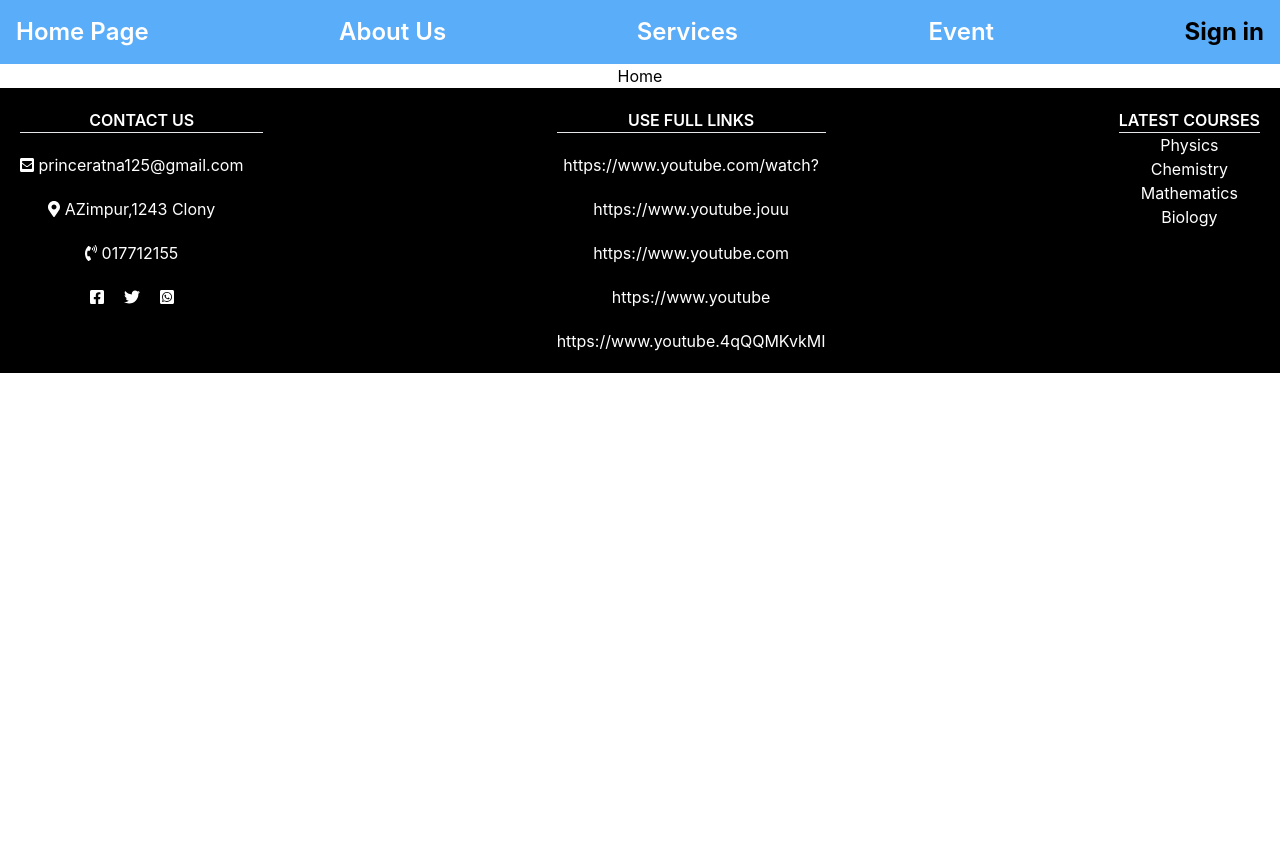
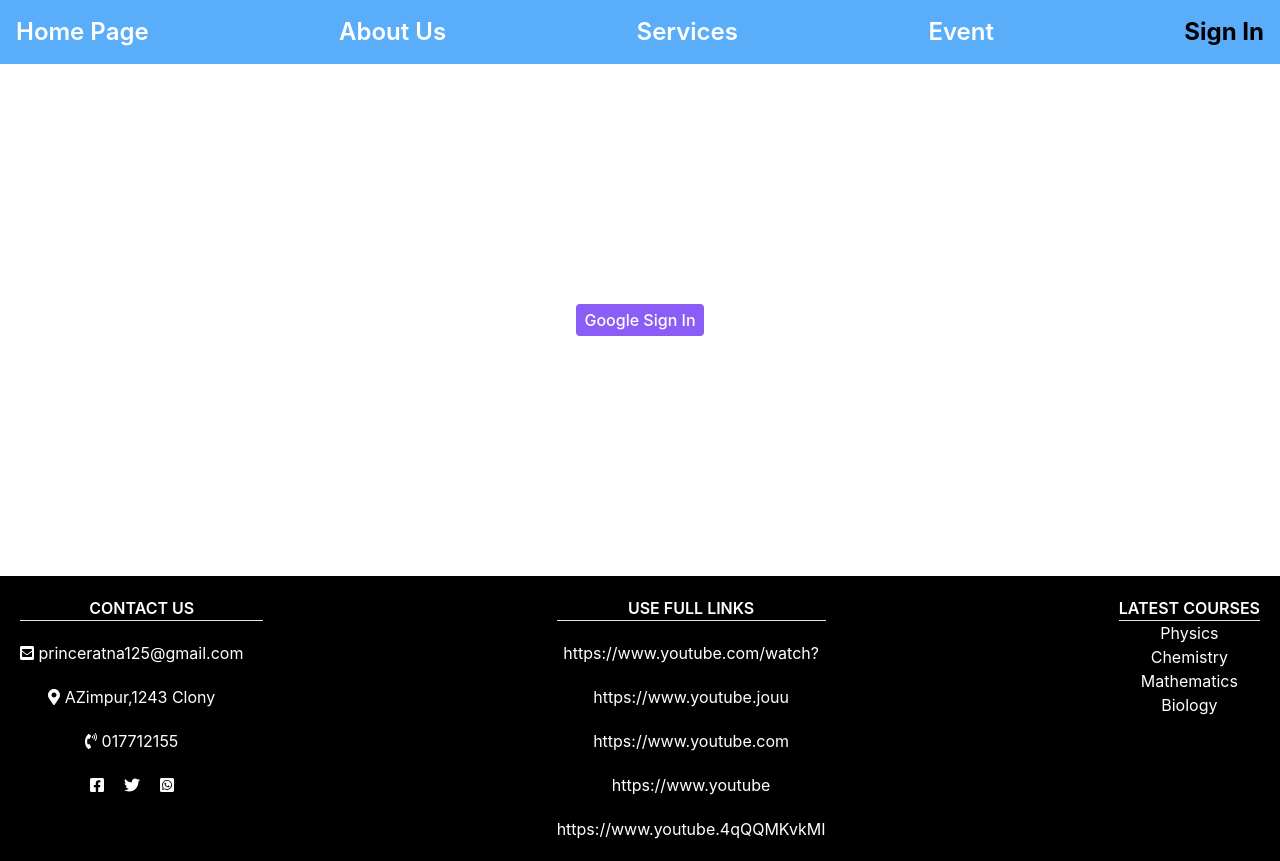
Before and after one commit to PrinceRatna/tourism-client-public, a React (Create React App) app: page /sign in a window 1280 px wide. Before the commit the page ends 800 px from the top, so only its background shows below. Built offline with nearby package versions, Linux system fonts and the light colour scheme; no server answers.

Commit message:
first commit1

```diff
--- a/src/App.js
+++ b/src/App.js
@@ -1,41 +1,56 @@
-import logo from './logo.svg';
+
 import './App.css';
 import React from "react";
 import {
   BrowserRouter as Router,
   Switch,
   Route,
-  Link
+
 } from "react-router-dom";
 import About from './component/About/About';
 import Header from './component/Header/Header';
 import Users from './component/Users/Users';
 import Home from './component/Home/Home';
 import Footer from './component/Footer/Footer';
-
+import SignIn from './component/SignIn/SignIn';
+import NotFound from './component/NotFound/NotFound';
+import AuthProvider from './context/AuthProvider';
+import PrivateRoute from './component/PrivateRoute/PrivateRoute'
 function App() {
 
 
   return (
     <div className="App">
+      <AuthProvider>
     <Router>
       <Header></Header>
         <Switch>
-          <Route path="/about">
+          <Route path="/home">
+            <Home></Home>
+          </Route>
+          <PrivateRoute  path="/about">
             <About></About>
-          </Route>
+          </PrivateRoute>
           <Route path="/users">
             <Users></Users>
           </Route>
-          <Route  path="/">
+          <Route exact  path="/">
             <Home ></Home>
+          </Route>
+          <Route path="/sign">
+            <SignIn></SignIn>
+          </Route>
+
+          <Route path="*">
+            <NotFound></NotFound>
+
           </Route>
 
         </Switch>
         <Footer></Footer>
 
     </Router>
-
+    </AuthProvider>
 
     </div>
   );
--- a/src/component/Header/Header.js
+++ b/src/component/Header/Header.js
@@ -1,7 +1,10 @@
 import React from 'react';
 import {  NavLink } from 'react-router-dom';
+import useAuth from '../../hooks/useAuth';
 
 const Header = () => {
+    const {user}=useAuth();
+
     return (
     <div>
           <div>
@@ -11,7 +14,15 @@ const Header = () => {
                 <NavLink activeStyle={{fontWeight:"bold",color:"black"}} className="text-white text-2xl block font-semibold p-4 " to="/services">Services</NavLink>
                 <NavLink activeStyle={{fontWeight:"bold",color:"black"}} className="text-white text-2xl block font-semibold p-4 " to="/event">Event</NavLink>
                 {/* <NavLink activeStyle={{fontWeight:"bold",color:"black"}} className="text-white text-2xl block font-semibold p-4 " to="/register">Register</NavLink> */}
-                <NavLink activeStyle={{fontWeight:"bold",color:"black"}} className="text-white text-2xl block font-semibold p-4 " to="/sign">Sign in</NavLink>
+                {
+                    user.email?
+                    <NavLink activeStyle={{fontWeight:"bold",color:"black"}} className="text-white text-2xl block font-semibold p-4 " to="/sign"> Sign Out</NavLink>:
+                    <NavLink activeStyle={{fontWeight:"bold",color:"black"}} className="text-white text-2xl block font-semibold p-4 " to="/sign"> Sign In</NavLink>
+                }
+                {
+                    user.displayName&&<div className="text-white  text-2xl block font-semibold p-4 ">{user.displayName}</div>
+                }
+
             </nav>
         </div>
     </div>
--- /dev/null
+++ b/src/component/NotFound/NotFound.js
@@ -0,0 +1,12 @@
+import React from 'react';
+
+const NotFound = () => {
+    return (
+        <div className="text-center mt-20 mb-52">
+            <h1 className="text-red-600 text-3xl font-bold">404 !!! </h1>
+            <h3 className="text-2xl font-semibold">Page NotFound</h3>
+        </div>
+    );
+};
+
+export default NotFound;
--- /dev/null
+++ b/src/component/PrivateRoute/PrivateRoute.js
@@ -0,0 +1,28 @@
+import React from 'react';
+import { Route,Redirect } from 'react-router';
+import useAuth from '../../hooks/useAuth';
+
+const PrivateRoute = ({children,...rest}) => {
+    const {user}=useAuth();
+    return (
+        <Route
+        {...rest}
+      render={({ location }) =>
+        user.email ?
+          children:
+          <Redirect
+            to={{
+              pathname: "/sign",
+              state: { from: location }
+            }}
+          />
+
+      }
+        >
+
+
+        </Route>
+    );
+};
+
+export default PrivateRoute;
--- /dev/null
+++ b/src/component/SignIn/SignIn.js
@@ -0,0 +1,31 @@
+import React from 'react';
+import useAuth from '../../hooks/useAuth';
+// import { getAuth} from "firebase/auth";
+
+// const auth = getAuth();
+
+
+const SignIn = () => {
+    const {handleGoogleLogIn,logOut,user}=useAuth();
+
+    return (
+        <div className="text-center my-60 mx-auto ">
+
+  {
+      user.email?
+      <button className="bg-purple-500 hover:bg-purple-700 focus:outline-none focus:ring-2 focus:ring-purple-600 focus:ring-opacity-50  h-8 pl-2 pr-2 text-white font-medium text-base rounded" onClick={logOut}>Google Sign Out</button>
+      :<button className="bg-purple-500 hover:bg-purple-700 focus:outline-none focus:ring-2 focus:ring-purple-600 focus:ring-opacity-50  h-8 pl-2 pr-2 text-white font-medium text-base rounded" onClick={handleGoogleLogIn}>Google Sign In</button>
+
+  }
+
+
+
+
+
+
+
+        </div>
+    );
+};
+
+export default SignIn;
--- /dev/null
+++ b/src/context/AuthProvider.js
@@ -0,0 +1,17 @@
+import React, { createContext } from 'react';
+import useFirebase from '../hooks/useFirebase';
+
+
+export const AuthContext=createContext();
+
+
+const AuthProvider = ({children}) => {
+    const allContexts=useFirebase();
+    return (
+        <AuthContext.Provider value={allContexts}>
+            {children}
+        </AuthContext.Provider>
+    );
+};
+
+export default AuthProvider;
--- a/src/firebase.initialization.js
+++ b/src/firebase.initialization.js
@@ -1,7 +1,7 @@
 import { initializeApp } from "firebase/app";
 import firebaseConfig from "./firebase.config";
 
-const initialize=()=>{
+const firebaseInitialization=()=>{
      initializeApp(firebaseConfig);
 }
-export default initialize;
+export default firebaseInitialization;
--- /dev/null
+++ b/src/hooks/useAuth.js
@@ -0,0 +1,7 @@
+import { useContext } from "react"
+import  { AuthContext } from "../context/AuthProvider"
+
+const useAuth=()=>{
+    return useContext(AuthContext);
+}
+export default useAuth;
--- /dev/null
+++ b/src/hooks/useFirebase.js
@@ -0,0 +1,64 @@
+import { getAuth,signOut, signInWithPopup, GoogleAuthProvider , onAuthStateChanged} from "firebase/auth";
+import firebaseInitialization from "../firebase.initialization";
+// import { useLocation,useHistory } from 'react-router-dom';
+import { useEffect, useState } from "react";
+
+firebaseInitialization();
+
+const useFirebase=()=>{
+  const [user,setUser]=useState({})
+  // const location=useLocation();
+  // const history=useHistory()
+    const auth = getAuth();
+    const googleProvider = new GoogleAuthProvider();
+
+  // const redirect_uri=location.state?.from || '/home';
+
+  const handleGoogleLogIn=()=>{
+    signInWithPopup(auth, googleProvider)
+    .then((result) => {
+      // console.log(result.user);
+      setUser(result.user);
+
+      // history.push(redirect_uri);
+    })
+  }
+
+
+  const logOut=()=>{
+
+    signOut(auth).then(() => {
+      // Sign-out successful.
+      setUser({});
+    }).catch((error) => {
+      // An error happened.
+    });
+
+
+  }
+
+
+  useEffect(()=>{
+
+    onAuthStateChanged(auth, (user) => {
+      if (user) {
+        console.log(user);
+        setUser(user);
+
+      }
+
+    });
+
+},[]);
+
+        return{
+          user,
+          logOut,
+         handleGoogleLogIn,
+
+
+        }
+
+    }
+
+    export default useFirebase;
```
Also changed, not shown: firebase.json (added), 1 other file (tests, documents, lock files or other folders).
